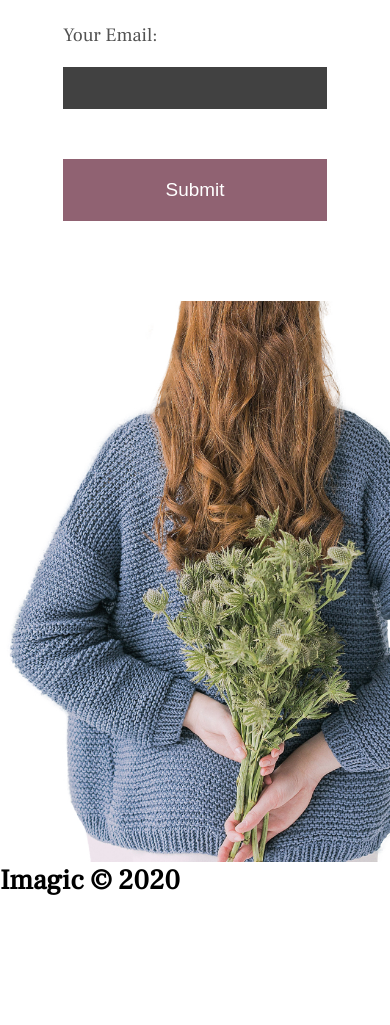
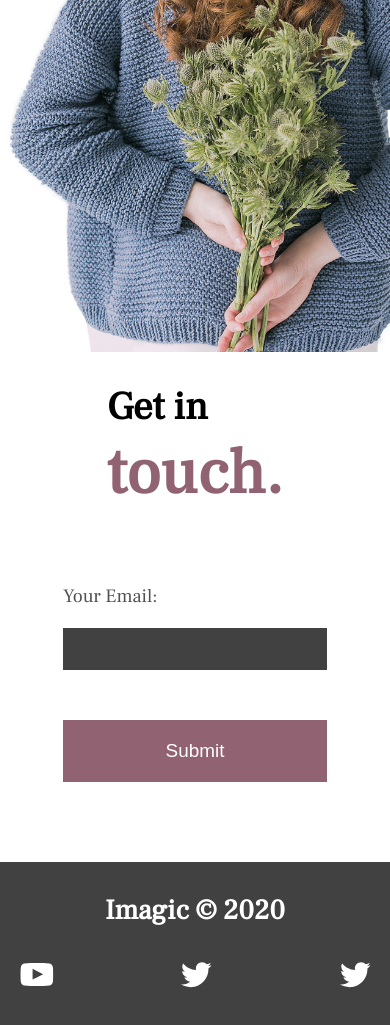
Before and after one commit to GERInFact/imagic, a plain HTML site: page index.html in a window 390 px wide. Shown: the part 4128-5153 px from the top of the page. Drawn offline with Linux system fonts and the light colour scheme.

Commit message:
Added footer styles and mobile style for contact and footer

```diff
--- a/style.css
+++ b/style.css
@@ -176,7 +176,7 @@ ul {
   height: 100%;
   z-index: -1;
   animation: plant-fade-in 1.5s ease-in-out,
-  plant-shaking 1.5s ease-in-out infinite alternate 1.5s;
+    plant-shaking 1.5s ease-in-out infinite alternate 1.5s;
   transform-origin: bottom;
 }
 .plant1 {
@@ -225,7 +225,8 @@ ul {
 .info_title {
   font-family: "Vibes";
 }
-.life_title, .work_title {
+.life_title,
+.work_title {
   margin: 2rem 0;
   font-family: "Ruhl Medium";
 }
@@ -244,7 +245,7 @@ ul {
   top: 50%;
   left: 50%;
   padding: 2rem 10rem;
-  transform: translate(-50%,-50%);
+  transform: translate(-50%, -50%);
   background-color: var(--background_color);
   color: #ffffff;
   text-align: center;
@@ -269,20 +270,26 @@ ul {
   flex-wrap: wrap;
   min-height: 90vh;
 }
+/* Wrapper */
 .contact-section_form-wrapper {
   flex: 3 1 40rem;
   margin: 3rem 0;
 }
+/* Title */
 .form-wrapper_title {
   margin-bottom: 5rem;
 }
-.form-wrapper_title span{
+.form-wrapper_title span {
   font-size: var(--big_text);
   color: var(--special_color);
 }
+/* Title End */
+
+/* Form */
 .form-wrapper_form {
   align-items: flex-start;
 }
+/* Email */
 .form_label {
   color: var(--text_color_gray);
   margin: 2rem 0;
@@ -293,7 +300,10 @@ ul {
   background-color: var(--background_color);
   color: #ffffff;
 }
-.form_submit  {
+/* Email End */
+
+/* Submit */
+.form_submit {
   width: 100%;
   margin: 5rem 0;
   padding: 2rem;
@@ -302,6 +312,11 @@ ul {
   color: #ffffff;
   cursor: pointer;
 }
+/* Submit End */
+/* Form End */
+/* Wrapper End */
+
+/* Image Container */
 .contact-section_image-container {
   flex: 1 1 40rem;
 }
@@ -310,8 +325,36 @@ ul {
   height: 100%;
   object-fit: cover;
 }
+/* Image Container End */
 /* Contact Section End */
 /* Main End */
+
+/* Footer */
+.footer {
+  display: flex;
+  flex-wrap: wrap;
+  align-items: center;
+  min-height: 10vh;
+  padding: 3rem 5%;
+  background-color: var(--background_color);
+  color: #ffffff;
+}
+/* Title */
+.footer_title {
+  flex: 3 1 40rem;
+}
+/* Title End */
+
+/* Social Media */
+.footer_social-media {
+  flex: 1 1 40rem;
+  display: flex;
+  flex-wrap: wrap;
+  justify-content: space-between;
+  align-items: center;
+}
+/* Social Media End */
+/* Footer End */
 
 /* Animation */
 /* Startup */
@@ -452,8 +495,20 @@ ul {
   .gallery_item {
     grid-column: auto;
     grid-row: auto;
-
   }
   /* Gallery Section End */
+
+  /* Contact Section */
+  .contact-section_image-container {
+    order: -1;
+  }
+  /* Contact Section End */
+
+  /* Footer */
+  .footer_title {
+    margin-bottom: 3rem;
+    text-align: center;
+  }
+  /* Footer End */
 }
 /* Media Queries End */
```
